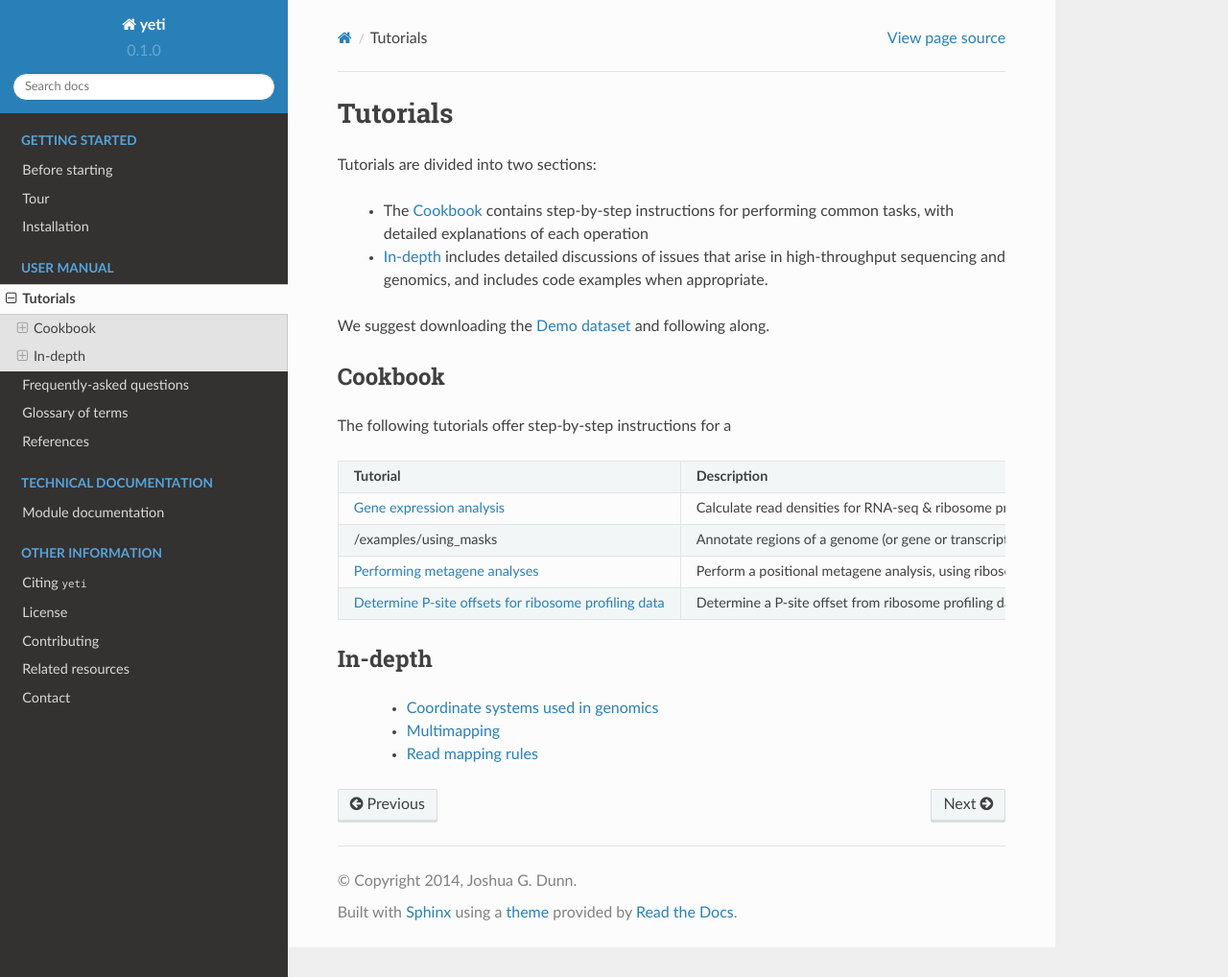
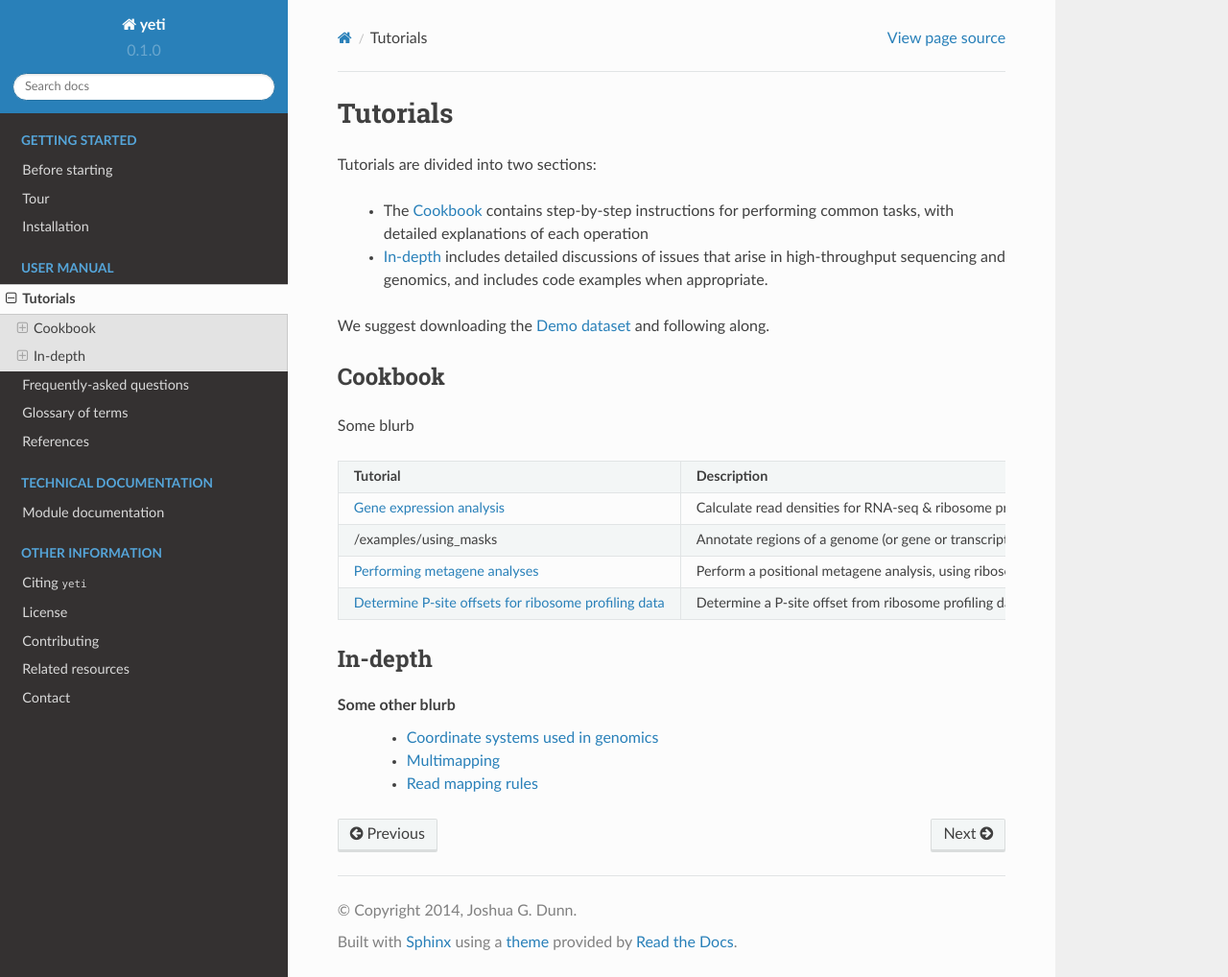
Before and after one commit to joshuagryphon/plastid, a Sphinx documentation site: the page built from docs/source/examples.rst, in a window 1280 px wide and 1018 px high. Shown: the whole window at 96% size. Built offline with Sphinx 7.4.7 and the Read the Docs theme 2.0.0, drawn with Linux system fonts in a browser that asks for light colours.

Commit message:
clarifications to docs

```diff
--- a/docs/source/concepts/coordinates.rst
+++ b/docs/source/concepts/coordinates.rst
@@ -6,7 +6,8 @@ Genomic coordinates are typically specified as a set of:
   - a chromosome name
   - a start position
   - an end position
-  - a chromosome strand: ('+' for the forward strand, '-' for the reverse
+  - a chromosome strand:
+
       - '+' for the forward strand
       - '-' for the reverse stranded
       - '.' for both strands / unstranded features
--- a/docs/source/concepts/mapping_rules.rst
+++ b/docs/source/concepts/mapping_rules.rst
@@ -260,7 +260,7 @@ an optional offset::
     >>>    return reads_out, count_array
 
 But, |BAMGenomeArray| will only pass the parameters `alignments` and `segment`
-to mapping functions. To specify an offset, use a wrapper function::
+to mapping functions. To specify an offset, use a wrapper function:
 
     >>> def MyFivePrimeMapFactory(offset=0):
     >>>    def new_func(alignments,segment):
--- a/docs/source/examples.rst
+++ b/docs/source/examples.rst
@@ -11,13 +11,13 @@ Tutorials are divided into two sections:
 
 We suggest downloading the :doc:`test_dataset` and following along.
 
+ .. TODO : figure out formatting for this page
 
  .. _examples-cookbook:
 
 Cookbook
 --------
-The following tutorials offer step-by-step instructions for a
-
+Some blurb
 
  .. toctree::
     :hidden:
@@ -48,6 +48,7 @@ The following tutorials offer step-by-step instructions for a
 
 In-depth
 --------
+Some other blurb
    - :doc:`concepts/coordinates`
    - :doc:`concepts/multimappers`
    - :doc:`concepts/mapping_rules`
```
Also changed, not shown: other parts of docs/source/concepts/coordinates.rst (+2 -1 lines), other parts of docs/source/concepts/mapping_rules.rst (+2 -1 lines).
